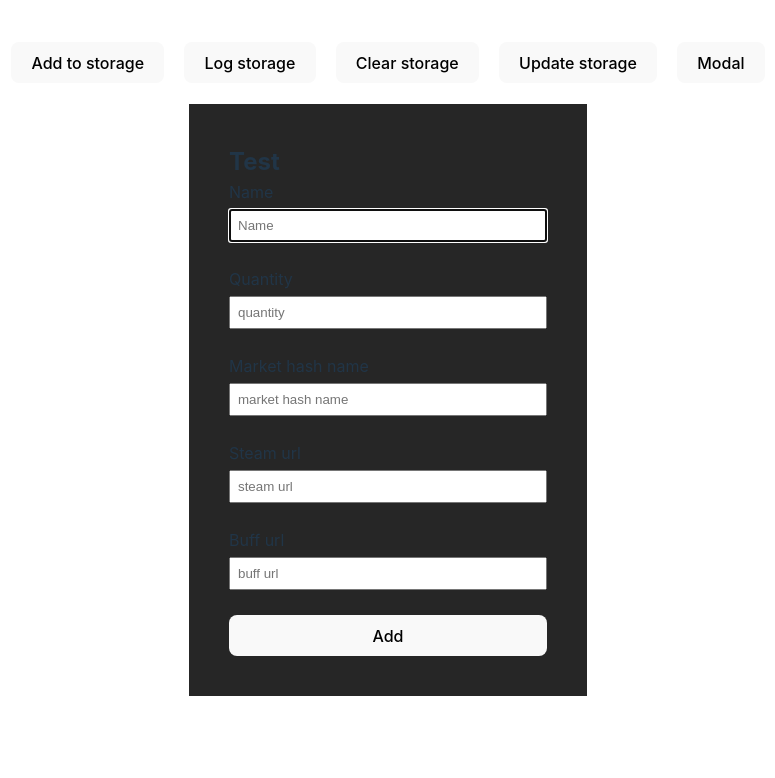
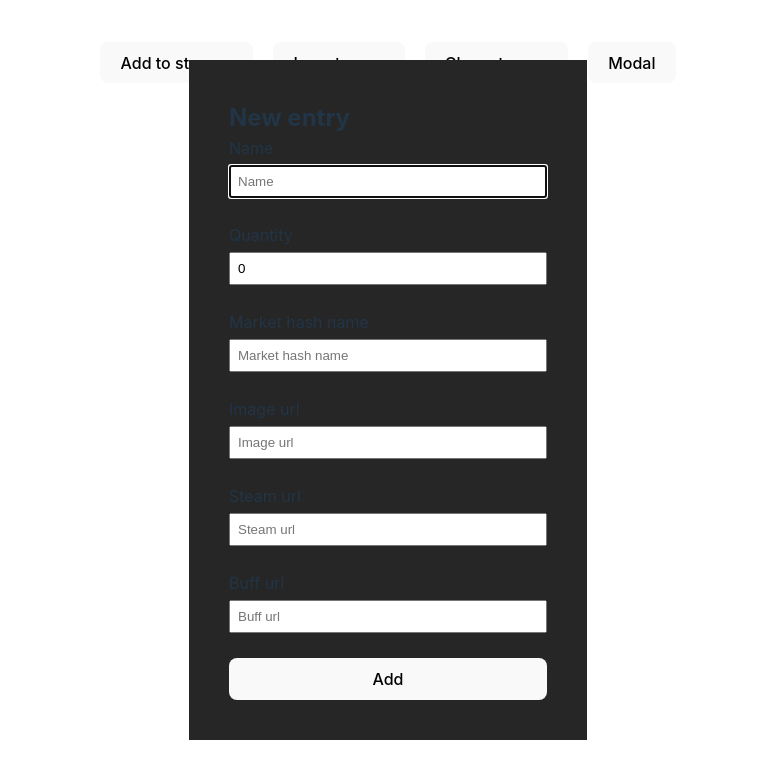
Before and after one commit to noahshotz/react-csgo-case-tracker, a React (Vite) app: page / in a window 1280 px wide. Both pictures are taken after a click on the button "Modal". Shown: the top 778 px of the page, without its empty margins (252-1027 px from the left). Built offline with nearby package versions, Linux system fonts and the light colour scheme.

Commit message:
implemented add function

```diff
--- a/src/components/Edit.jsx
+++ b/src/components/Edit.jsx
@@ -58,45 +58,39 @@ const deleteEntry = (myKey) => {
 }
 
 function Edit({
-    myKey, name, quantity, market_hash_name, steam_url, buff_url
+    myKey, name, quantity, market_hash_name, image, steam_url, buff_url
 }) {
 
     // set states for all inputs
-    const [nameInput, setNameInput] = useState('');
-    const [quantityInput, setQuantityInput] = useState(0);
-    const [hashnameInput, setHashnameInput] = useState('');
-    const [imageInput, setImageInput] = useState('');
-    const [steamInput, setSteamInput] = useState('');
-    const [buffInput, setBuffInput] = useState('');
+    const [nameInput, setNameInput] = useState(name);
+    const [quantityInput, setQuantityInput] = useState(quantity);
+    const [hashnameInput, setHashnameInput] = useState(market_hash_name);
+    const [imageInput, setImageInput] = useState(image);
+    const [steamInput, setSteamInput] = useState(steam_url);
+    const [buffInput, setBuffInput] = useState(buff_url);
 
     const handleNameInput = (event) => {
         setNameInput(event.target.value); // Update the inputValue1 state with the input value
-        console.log(nameInput)
     }
 
     const handleQuantityInput = (event) => {
         setQuantityInput(event.target.value); // Update the inputValue2 state with the input value
-        console.log(quantityInput)
     }
 
     const handleHashnameInput = (event) => {
         setHashnameInput(event.target.value); // Update the inputValue2 state with the input value
-        console.log(hashnameInput)
     }
 
     const handleImageInput = (event) => {
         setImageInput(event.target.value); // Update the inputValue2 state with the input value
-        console.log(imageInput)
     }
 
     const handleSteamUrlInput = (event) => {
         setSteamInput(event.target.value); // Update the inputValue2 state with the input value
-        console.log(steamInput)
     }
 
     const handleBuffUrlInput = (event) => {
         setBuffInput(event.target.value); // Update the inputValue2 state with the input value
-        console.log(buffInput)
     }
 
     return (
@@ -138,6 +132,16 @@ function Edit({
                             >
                             </input>
 
+                            <label>Image url</label>
+                            <input
+                                type="text"
+                                placeholder={image}
+                                name="image"
+                                value={imageInput}
+                                onChange={handleImageInput}
+                            >
+                            </input>
+
                             <label>Steam url</label>
                             <input
                                 type="text"
@@ -165,6 +169,7 @@ function Edit({
                                     nameInput,
                                     quantityInput,
                                     hashnameInput,
+                                    imageInput,
                                     steamInput,
                                     steamInput,
                                     buffInput
--- a/src/components/Header.jsx
+++ b/src/components/Header.jsx
@@ -3,7 +3,6 @@ import React, { useEffect, useState } from "react";
 import Add from "./Add";
 import Log from "./Log";
 import Clear from "./Clear";
-import Update from "./Update";
 import Modal from "./Modal";
 
 function Header() {
@@ -14,7 +13,6 @@ function Header() {
             <Add />
             <Log />
             <Clear />
-            <Update />
             <Modal />
         </div>
     )
--- a/src/components/Items.jsx
+++ b/src/components/Items.jsx
@@ -61,6 +61,7 @@ function Items() {
                     name={localInventory[key].name} // user chosen name
                     quantity={localInventory[key].quantity} // quantity in inventory
                     market_hash_name={localInventory[key].market_hash_name} // item name in steam url to fetch price from
+                    image={localInventory[key].image} // steam thumbnail image
                     url1={localInventory[key].url1} // url to steam market listing
                     url2={localInventory[key].url2} // url to buff market listing
                 />
--- a/src/components/Modal.jsx
+++ b/src/components/Modal.jsx
@@ -1,17 +1,18 @@
-import React from 'react';
+import React, { useEffect, useState } from "react";
 import Popup from 'reactjs-popup';
 //import 'reactjs-popup/dist/index.css';
 
-// get data from input form
-// fires inside of addToInventory
-const getDataFromForm = () => {
-
-}
-
-const addToInventory = () => {
+const addToInventory = (
+    nameInput,
+    quantityInput,
+    hashnameInput,
+    imageInput,
+    steamInput,
+    buffInput
+) => {
 
     // if inventory does not exists create new
-    if(localStorage.getItem('inventory') === null) {
+    if (localStorage.getItem('inventory') === null) {
         console.log("inventory not set yet")
 
         let inventory = {}
@@ -20,12 +21,12 @@ const addToInventory = () => {
         // refactor to custom function
 
         inventory.modalCase = {
-            name: "Modal Case",
-            quantity: 1000,
-            market_hash_name: "Operation%20Phoenix%20Weapon%20Case",
-            image: "https://community.cloudflare.steamstatic.com/economy/image/-9a81dlWLwJ2UUGcVs_nsVtzdOEdtWwKGZZLQHTxDZ7I56KU0Zwwo4NUX4oFJZEHLbXU5A1PIYQNqhpOSV-fRPasw8rsUFJ5KBFZv668FFUuh6qZJmlD7tiyl4OIlaGhYuLTzjhVupJ12urH89ii3lHlqEdoMDr2I5jVLFFSv_J2Rg/360fx360f",
-            url1: "https://steamcommunity.com/market/listings/730/Operation%20Phoenix%20Weapon%20Case",
-            url2: "https://buff.163.com/goods/35890?from=market#tab=selling"
+            name: nameInput || "NULL",
+            quantity: quantityInput || 0,
+            market_hash_name: hashnameInput || "NULL",
+            image: imageInput || "NULL",
+            url1: steamInput || "NULL",
+            url2: buffInput || "NULL"
         }
 
         localStorage.setItem('inventory', JSON.stringify(inventory))
@@ -38,14 +39,13 @@ const addToInventory = () => {
         // get current state of inventory as object
         let inventory = JSON.parse(localStorage.getItem('inventory'))
 
-        // add entries to inventory object
         inventory.modalCase = {
-            name: "Modal Case",
-            quantity: 1000,
-            market_hash_name: "Operation%20Phoenix%20Weapon%20Case",
-            image: "https://community.cloudflare.steamstatic.com/economy/image/-9a81dlWLwJ2UUGcVs_nsVtzdOEdtWwKGZZLQHTxDZ7I56KU0Zwwo4NUX4oFJZEHLbXU5A1PIYQNqhpOSV-fRPasw8rsUFJ5KBFZv668FFUuh6qZJmlD7tiyl4OIlaGhYuLTzjhVupJ12urH89ii3lHlqEdoMDr2I5jVLFFSv_J2Rg/360fx360f",
-            url1: "https://steamcommunity.com/market/listings/730/Operation%20Phoenix%20Weapon%20Case",
-            url2: "https://buff.163.com/goods/35890?from=market#tab=selling"
+            name: nameInput || "NULL",
+            quantity: quantityInput || 0,
+            market_hash_name: hashnameInput || "NULL",
+            image: imageInput || "NULL",
+            url1: steamInput || "NULL",
+            url2: buffInput || "NULL"
         }
 
         localStorage.removeItem('inventory')
@@ -56,30 +56,120 @@ const addToInventory = () => {
 
 function Modal() {
 
+    // set states for all inputs
+    const [nameInput, setNameInput] = useState('');
+    const [quantityInput, setQuantityInput] = useState(0);
+    const [hashnameInput, setHashnameInput] = useState('');
+    const [imageInput, setImageInput] = useState('');
+    const [steamInput, setSteamInput] = useState('');
+    const [buffInput, setBuffInput] = useState('');
+
+    const handleNameInput = (event) => {
+        setNameInput(event.target.value); // Update the inputValue1 state with the input value
+    }
+
+    const handleQuantityInput = (event) => {
+        setQuantityInput(event.target.value); // Update the inputValue2 state with the input value
+    }
+
+    const handleHashnameInput = (event) => {
+        setHashnameInput(event.target.value); // Update the inputValue2 state with the input value
+    }
+
+    const handleImageInput = (event) => {
+        setImageInput(event.target.value); // Update the inputValue2 state with the input value
+    }
+
+    const handleSteamUrlInput = (event) => {
+        setSteamInput(event.target.value); // Update the inputValue2 state with the input value
+    }
+
+    const handleBuffUrlInput = (event) => {
+        setBuffInput(event.target.value); // Update the inputValue2 state with the input value
+    }
+
     return (
         <Popup trigger={<button> Modal</button>} modal lockScroll>
             <div className="modal-group">
                 <div className="modal-container">
                     <h2>
-                        Test
+                        New entry
                     </h2>
                     <form className="item-input">
                         <label>Name</label>
-                        <input type="text" placeholder="Name"></input>
+                        <input
+                            type="text"
+                            placeholder="Name"
+                            name="name"
+                            value={nameInput}
+                            onChange={handleNameInput}
+                        >
+                        </input>
 
                         <label>Quantity</label>
-                        <input type="number" placeholder="quantity"></input>
+                        <input
+                            type="number"
+                            placeholder="Quantity"
+                            name="quantity"
+                            value={quantityInput}
+                            onChange={handleQuantityInput}
+                        >
+                        </input>
 
                         <label>Market hash name</label>
-                        <input type="text" placeholder="market hash name"></input>
+                        <input
+                            type="text"
+                            placeholder="Market hash name"
+                            name="markethashname"
+                            value={hashnameInput}
+                            onChange={handleHashnameInput}
+                        >
+                        </input>
+
+                        <label>Image url</label>
+                        <input
+                            type="text"
+                            placeholder="Image url"
+                            name="image"
+                            value={imageInput}
+                            onChange={handleImageInput}
+                        >
+                        </input>
 
                         <label>Steam url</label>
-                        <input type="text" placeholder="steam url"></input>
+                        <input
+                            type="text"
+                            placeholder="Steam url"
+                            name="steamurl"
+                            value={steamInput}
+                            onChange={handleSteamUrlInput}
+                        >
+                        </input>
 
                         <label>Buff url</label>
-                        <input type="text" placeholder="buff url"></input>
+                        <input
+                            type="text"
+                            placeholder="Buff url"
+                            name="buffurl"
+                            value={buffInput}
+                            onChange={handleBuffUrlInput}
+                        >
+                        </input>
 
-                        <button type="button" onClick={addToInventory}>Add</button>
+                        <button
+                            type="button"
+                            onClick={() => addToInventory(
+                                nameInput,
+                                quantityInput,
+                                hashnameInput,
+                                imageInput,
+                                steamInput,
+                                steamInput,
+                                buffInput
+                            )}
+                        >
+                            Add
+                        </button>
                     </form>
                 </div>
                 <div className="modal-bg"></div>
--- a/src/components/MyComponent.jsx
+++ b/src/components/MyComponent.jsx
@@ -27,7 +27,7 @@ async function getData(isLoading, setLoading, myData, setMyData, market_hash_nam
 }
 
 function MyComponent({
-    myKey, thumbnail, name, quantity, market_hash_name, url1, url2
+    myKey, thumbnail, name, quantity, market_hash_name, image, url1, url2
 }) {
 
     const [isLoading, setLoading] = useState(true);
@@ -64,6 +64,7 @@ function MyComponent({
                         myKey={myKey}
                         name={name}
                         quantity={quantity}
+                        image={image}
                         market_hash_name={market_hash_name}
                         steam_url={url1}
                         buff_url={url2}
@@ -104,6 +105,7 @@ function MyComponent({
                         name={name}
                         quantity={quantity}
                         market_hash_name={market_hash_name}
+                        image={image}
                         steam_url={url1}
                         buff_url={url2}
                     />
--- a/src/components/Update.jsx
+++ /dev/null
@@ -1,39 +0,0 @@
-import React from "react";
-
-
-function updatetolocal() {
-
-    if (JSON.parse(localStorage.getItem('inventory')) !== null) {
-
-        let inventory = JSON.parse(localStorage.getItem('inventory'))
-
-        inventory.newCase = {
-            name: "Dummy case",
-            quantity: 1000,
-            market_hash_name: "Operation%20Phoenix%20Weapon%20Case",
-            image: "https://community.cloudflare.steamstatic.com/economy/image/-9a81dlWLwJ2UUGcVs_nsVtzdOEdtWwKGZZLQHTxDZ7I56KU0Zwwo4NUX4oFJZEHLbXU5A1PIYQNqhpOSV-fRPasw8rsUFJ5KBFZv668FFUuh6qZJmlD7tiyl4OIlaGhYuLTzjhVupJ12urH89ii3lHlqEdoMDr2I5jVLFFSv_J2Rg/360fx360f",
-            url1: "https://steamcommunity.com/market/listings/730/Operation%20Phoenix%20Weapon%20Case",
-            url2: "https://buff.163.com/goods/35890?from=market#tab=selling"
-        }
-
-        console.log(inventory)
-        localStorage.removeItem('inventory')
-        localStorage.setItem('inventory', JSON.stringify(inventory))
-        window.dispatchEvent(new Event('inventory-update'));
-    } else {
-        console.log("Local storage empty")
-    }
-
-}
-
-function Update() {
-
-    return (
-        <React.Fragment>
-            <button onClick={updatetolocal}>Update storage</button>
-        </React.Fragment>
-    )
-
-}
-
-export default Update
```
